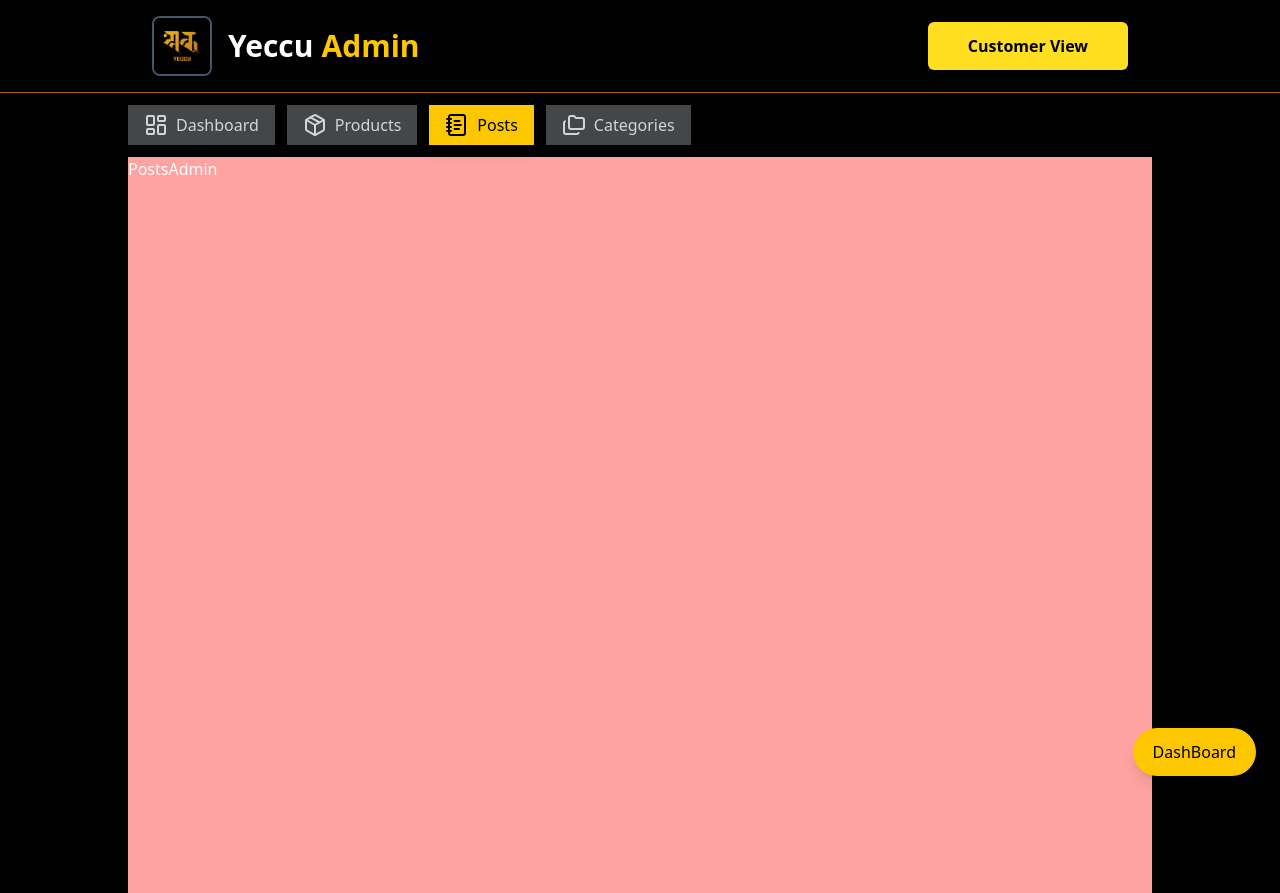
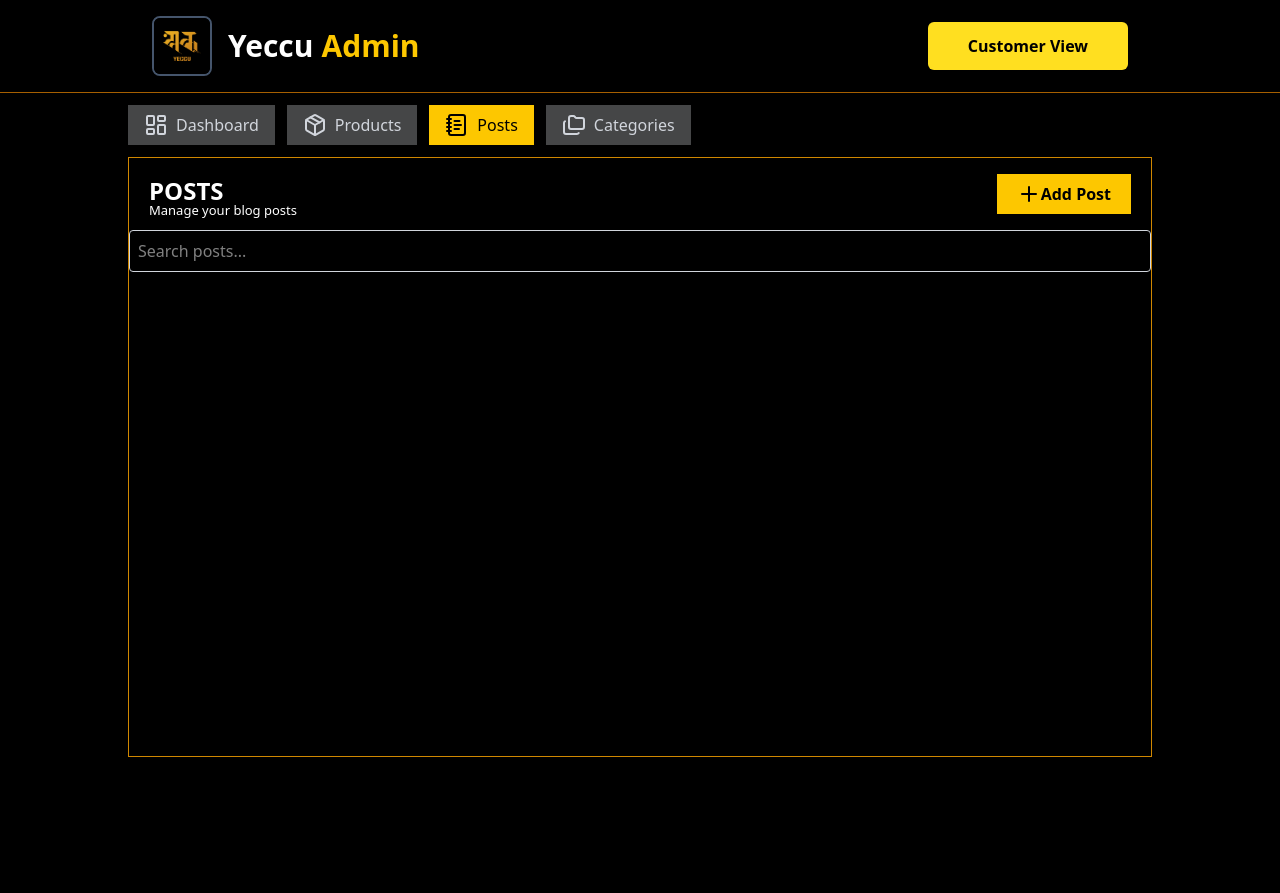
Before and after one commit to Uniq-bot/Yeccu-Frontend, a Next.js app: page /admin-panel in a window 1280 px wide. Both pictures are taken after a click on the button "Posts". Built offline with nearby package versions, Linux system fonts and the light colour scheme.

Commit message:
admin post

```diff
--- a/src/app/ClientLayout.js
+++ b/src/app/ClientLayout.js
@@ -1,21 +1,31 @@
 "use client"
 
-import { usePathname } from 'next/navigation'
+import { usePathname, useRouter } from 'next/navigation'
 import Navbar from "@/components/common/Navbar";
 import Footer from "@/components/common/Footer";
 import DashButton from '@/components/common/DashButton';
 import { useAuthStore } from '@/libs/auth';
+import { useEffect } from 'react';
 
 export default function ClientLayout({ children }) {
   const pathname = usePathname()
+  const router = useRouter()
   const hideNavbar = pathname === '/admin-panel'
-  const {isAdmin}=useAuthStore();
+  const { isAdmin } = useAuthStore();
+
+  useEffect(() => {
+    // Only redirect from admin-panel if not authenticated
+    if (pathname === '/admin-panel' && !isAdmin) {
+      console.log("Redirecting unauthorized user from admin-panel...");
+      router.push('/');
+    }
+  }, [pathname, isAdmin, router]);
 
   return (
     <>
       {!hideNavbar && <Navbar />}
       {children}
-      {isAdmin && <DashButton />}
+      {isAdmin && !hideNavbar && <DashButton />}
       {!hideNavbar && <Footer />}
     </>
   )
--- a/src/app/admin-panel/page.js
+++ b/src/app/admin-panel/page.js
@@ -8,7 +8,7 @@ const page = () => {
   return (
     <div className='text-black w-full bg-black min-h-screen text-white'>
         <AdminNav />
-       <div className='w-4/5 m-auto h-screen bg-red-300'>
+       <div className='w-4/5 m-auto h-screen '>
          <div>
             <Menu />
         </div>
--- a/src/components/adminComponent/Posts/PostsAdmin.js
+++ b/src/components/adminComponent/Posts/PostsAdmin.js
@@ -1,8 +1,27 @@
+import PostSearch from '@/components/common/PostSearch'
+import { Plus } from 'lucide-react'
 import React from 'react'
 
 const PostsAdmin = () => {
   return (
-    <div>PostsAdmin</div>
+    <div className='w-full min-h-150 border border-yellow-600'>
+        <div className='flex justify-between items-center w-full px-5 py-4'>
+          <div className='flex flex-col leading-1.5'>
+            <h2 className='text-white font-extrabold text-2xl'>
+              POSTS
+            </h2>
+            <p className='text-[13px]'>
+              Manage your blog posts
+            </p>
+          </div>
+          <button className='flex items-center  text-black font-bold px-5 py-2 bg-yellow-400'>
+            <Plus /> Add Post
+          </button>
+        </div>
+        <div>
+          <PostSearch />
+        </div>
+    </div>
   )
 }
 
--- /dev/null
+++ b/src/components/common/PostSearch.js
@@ -0,0 +1,19 @@
+"use client"
+import React, { useState } from 'react'
+
+const PostSearch = () => {
+    const [namePost, setNamePost] =useState("");
+  return (
+    <div>
+        <input
+            type="text"
+            value={namePost}
+            onChange={(e) => setNamePost(e.target.value)}
+            placeholder="Search posts..."
+            className="w-full p-2 border border-gray-300 rounded"
+        />
+    </div>
+  )
+}
+
+export default PostSearch
```
